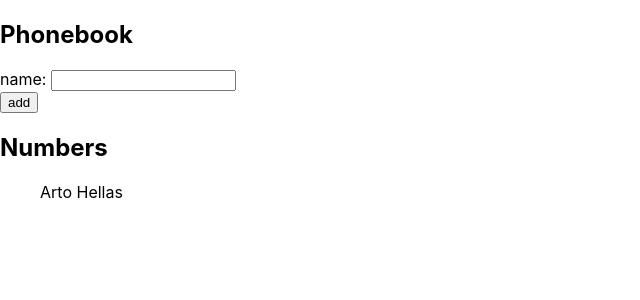
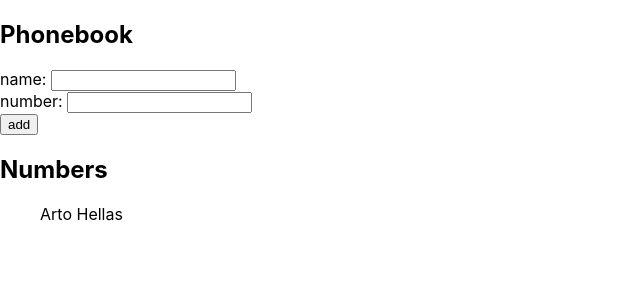
Before and after one commit to honoka428/full-stack-open, a React (Create React App) app in the folder part2/phonebook/: page / in a window 1280 px wide. Shown: the top 300 px of the page, without its empty margins (0-640 px from the left). Built offline with nearby package versions, Linux system fonts and the light colour scheme.

Commit message:
Exercise 2.8 complete

```diff
--- a/part2/phonebook/src/App.js
+++ b/part2/phonebook/src/App.js
@@ -1,12 +1,13 @@
 import React, { useState } from 'react'
 
-const Person = (person) => <div>{person.person.name}</div>
+const Person = (person) => <div>{person.person.name}  {person.person.number}</div>
 
 const App = () => {
   const [ persons, setPersons ] = useState([
     { name: 'Arto Hellas', id: 0 }
   ])
   const [ newName, setNewName ] = useState('')
+  const [ newNumber, setNewNumber ] = useState('')
 
   const addPerson = (event) => {
     event.preventDefault()
@@ -15,7 +16,8 @@
 
     const personObject = {
       name: newName,
-      id: persons.length + 1
+      id: persons.length + 1,
+      number: newNumber
     }
 
     persons.forEach( e => {
@@ -39,6 +41,11 @@
     setNewName(event.target.value)
   }
 
+  const handleNumberChange = (event) => {
+    console.log(event.target.value)
+    setNewNumber(event.target.value)
+  }
+
   return (
     <div>
       <h2>Phonebook</h2>
@@ -47,6 +54,12 @@
           name: <input
                 value={newName}
                 onChange={handleNameChange}
+                />
+        </div>
+        <div>
+          number: <input
+                value={newNumber}
+                onChange={handleNumberChange}
                 />
         </div>
         <div>
```
